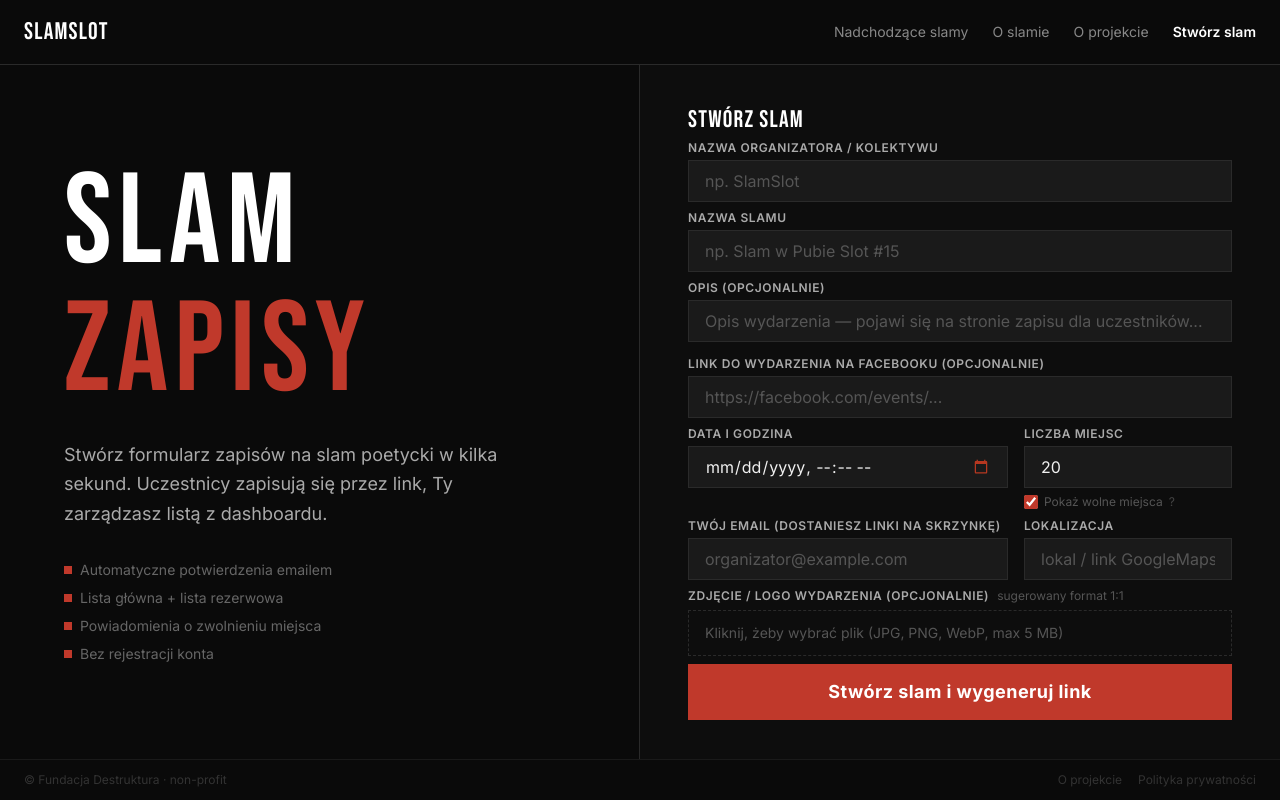
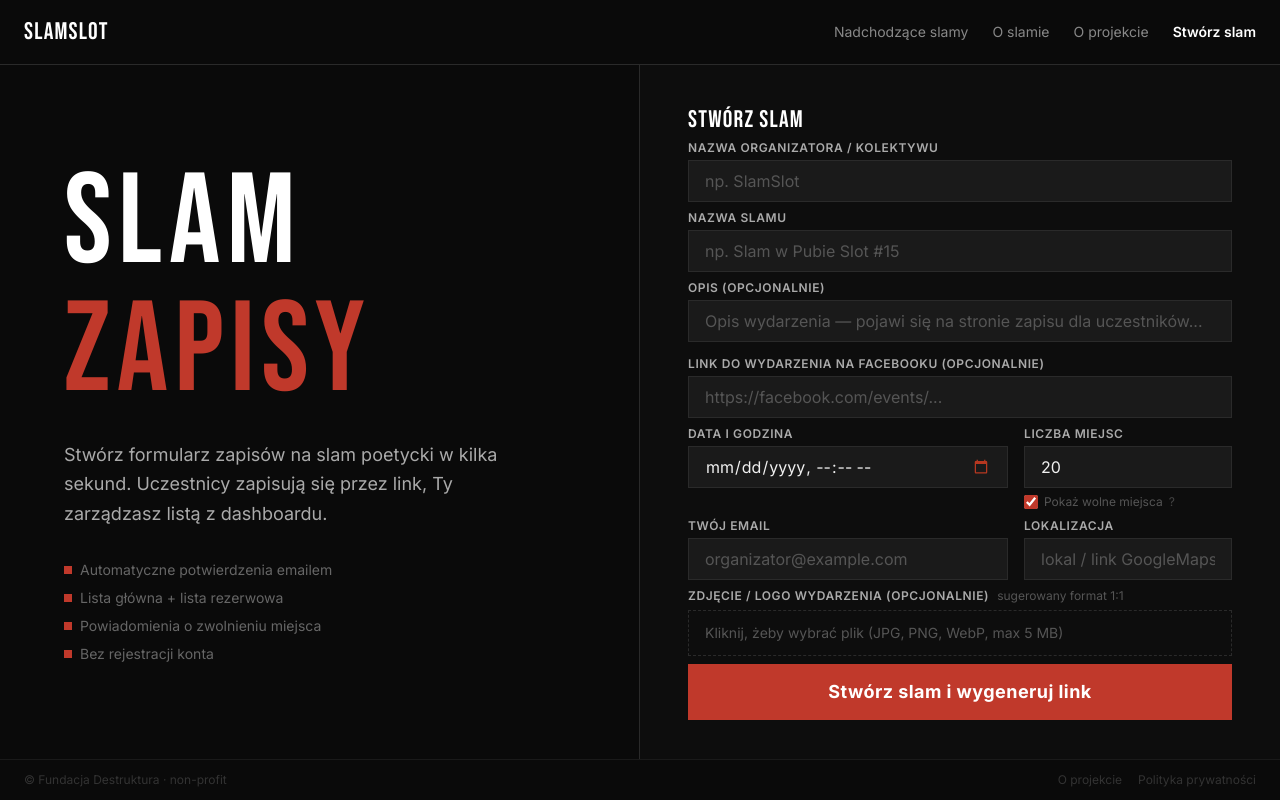
Before and after one commit to biaerti/slamslot, a Next.js app: page / in a window 1280 px wide. Built offline with nearby package versions, Linux system fonts and the light colour scheme.

Commit message:
Shorten email label

```diff
--- a/components/create-slam-form.tsx
+++ b/components/create-slam-form.tsx
@@ -269,7 +269,7 @@ export default function CreateSlamForm() {
       <div className="flex flex-col sm:flex-row gap-4">
         <div className="flex-1">
           <Input
-            label="Twój email (dostaniesz linki na skrzynkę)"
+            label="Twój email"
             type="email"
             placeholder="organizator@example.com"
             value={form.organizer_email}
```
